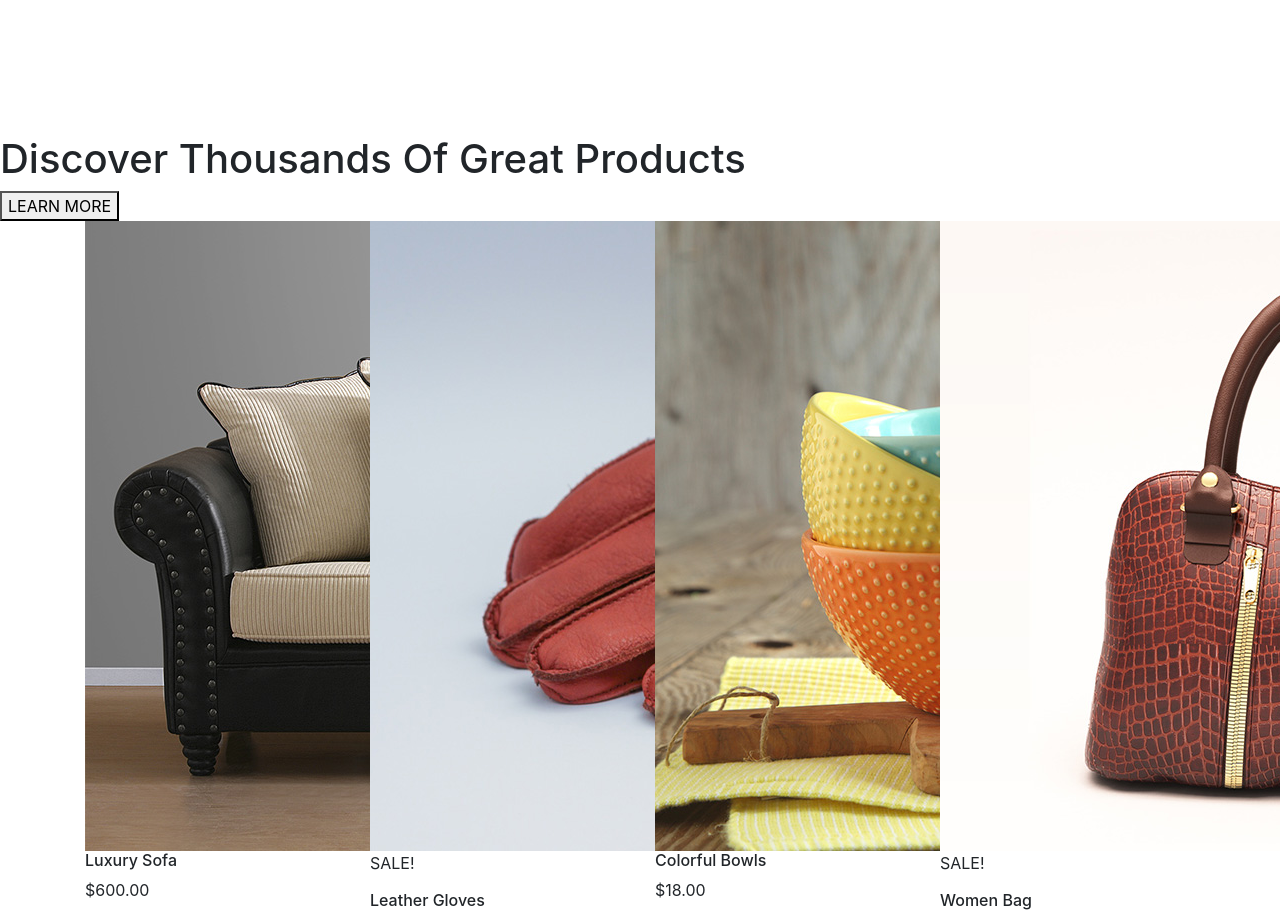
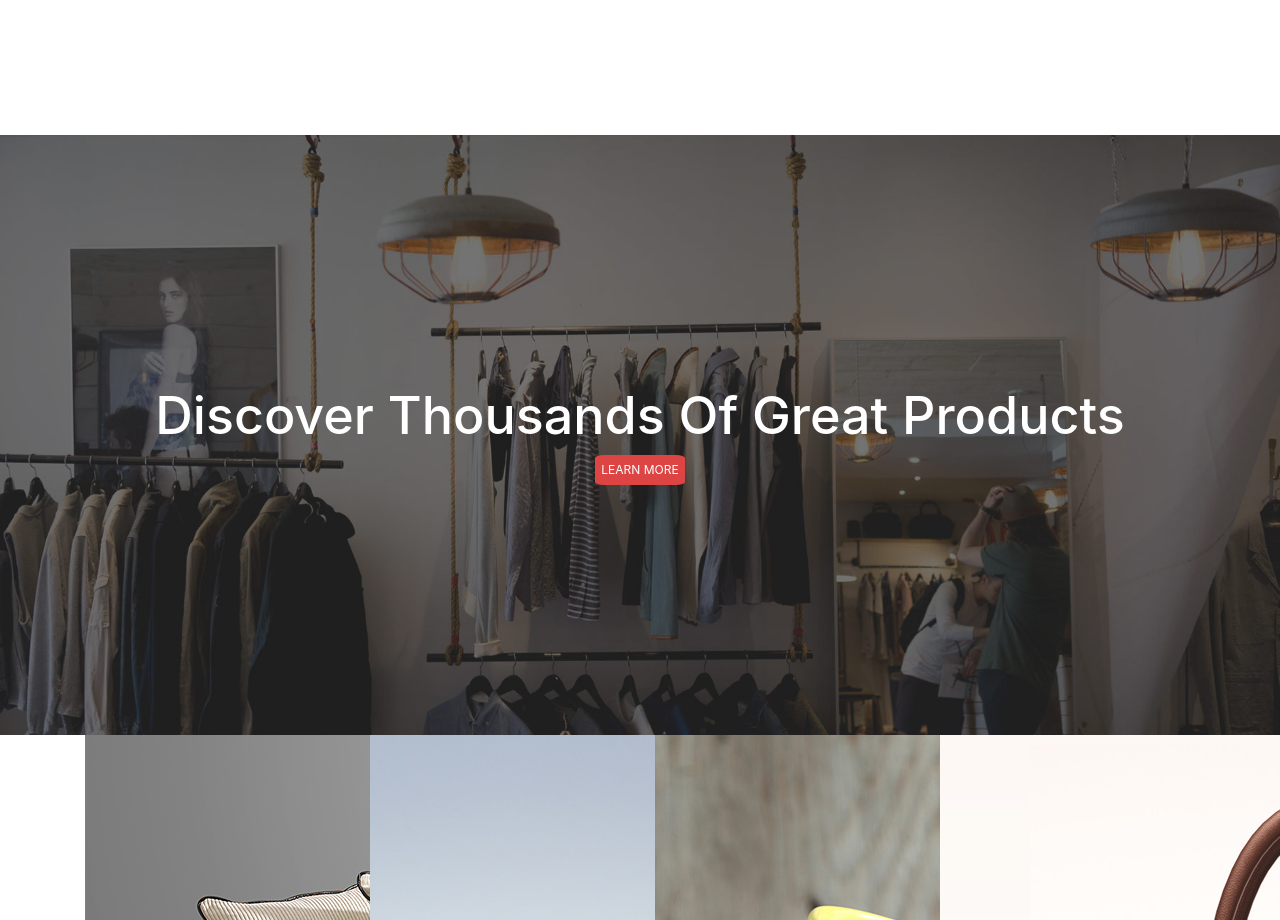
Before and after one commit to FannyHunin/JordanoFannyEmporium, a website: page index.html in a window 1280 px wide. Shown: the part 1880-2800 px from the top of the page. Drawn offline with nearby package versions, Linux system fonts and the light colour scheme; files whose address does not match are found by name.

Commit message:
section 5 finie

```diff
--- a/index.html
+++ b/index.html
@@ -169,11 +169,11 @@
     </section>
 
     <!-- section 4 -->
-    <section id="section4">
-        <div>
+    <section id="section4" class="div-section4">
+        <div class="div-section4">
             <!-- Images à mettre en bg sur SASS ! -->
-            <h1>Discover Thousands Of Great Products</h1>
-            <button>LEARN MORE</button>
+            <h1 class="h1-section4">Discover Thousands Of Great Products</h1>
+            <button class="button-section4">LEARN MORE</button>
         </div>
     </section>
 
--- a/src/sass/modules/style.sass
+++ b/src/sass/modules/style.sass
@@ -75,6 +75,9 @@
     font-size: 10px
     font-family: 'Roboto', sans-serif
 
+.button-section1:hover
+    color: black
+
 .div2-section1
     margin-left: 600px
 
@@ -108,6 +111,8 @@
     align-items: center
     justify-content: center
     background-image: url(../img/services/service-1.jpg)
+    background-position: center
+    background-size: 100%
 
 
 // div in row 2 //
@@ -118,6 +123,8 @@
     align-items: center
     justify-content: center
     background-image: url(../img/services/service-2.jpg)
+    background-position: center
+    background-size: 100%
 
 // div in row 3 //
 .divInRow3-section2
@@ -127,6 +134,8 @@
     align-items: center
     justify-content: center
     background-image: url(../img/services/slider-3.jpg)
+    background-position: center
+    background-size: 100%
 
 
 //----- section 3-------------------//
@@ -173,3 +182,32 @@
     height: 300px
     width: 350px
     transition: 2s
+
+//----- section 4-------------------//
+
+#section4
+    height: 600px
+    background-image: url(../img/cta-bg.jpg)
+    background-position: center
+    background-size: 100%
+
+.div-section4
+    display: flex
+    justify-content: center
+    align-items: center
+    flex-direction: column
+    color: white
+
+.h1-section4
+    font-size: 52px
+
+.button-section4
+    height: 30px
+    border-radius: 10%
+    font-size: 12px
+    background-color: #dd4545
+    color: white
+    border: none
+
+.button-section4:hover
+    color: black
```
Also changed, not shown: public/css/app.css, 1 other file.
